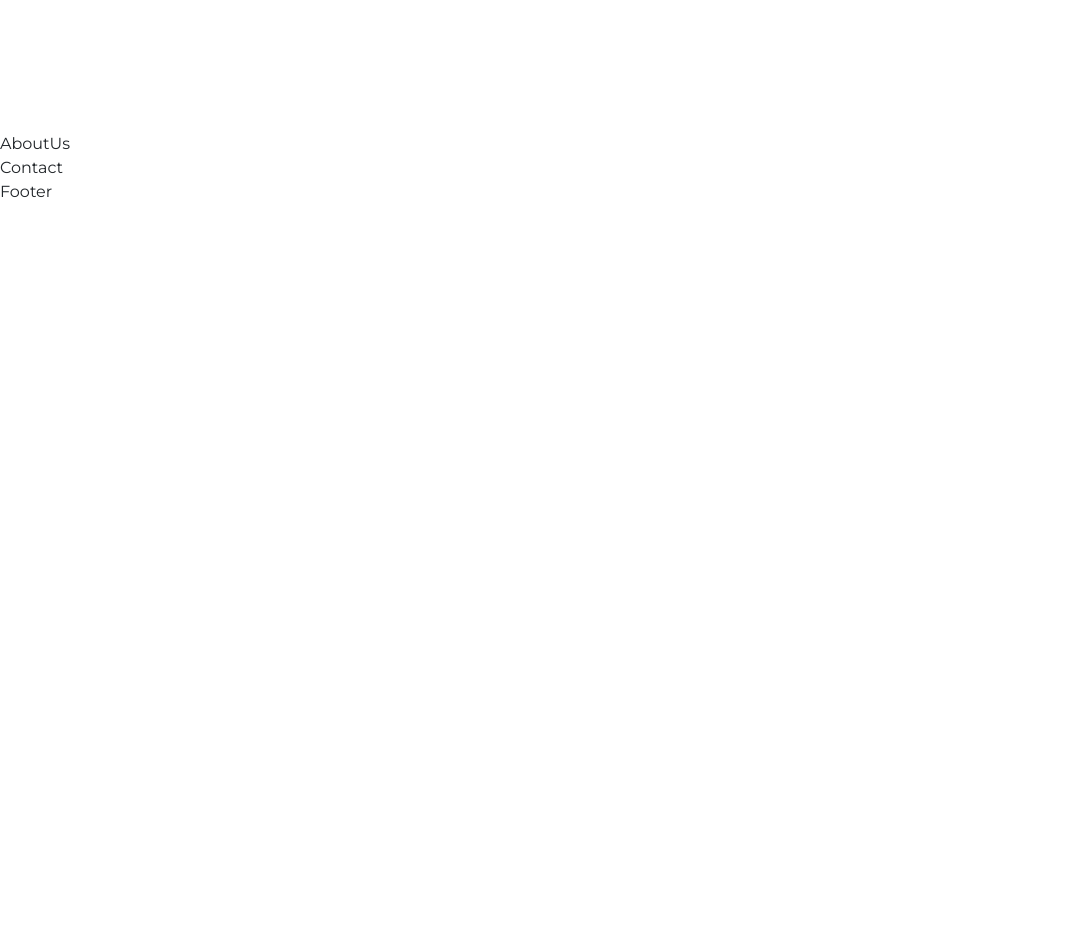
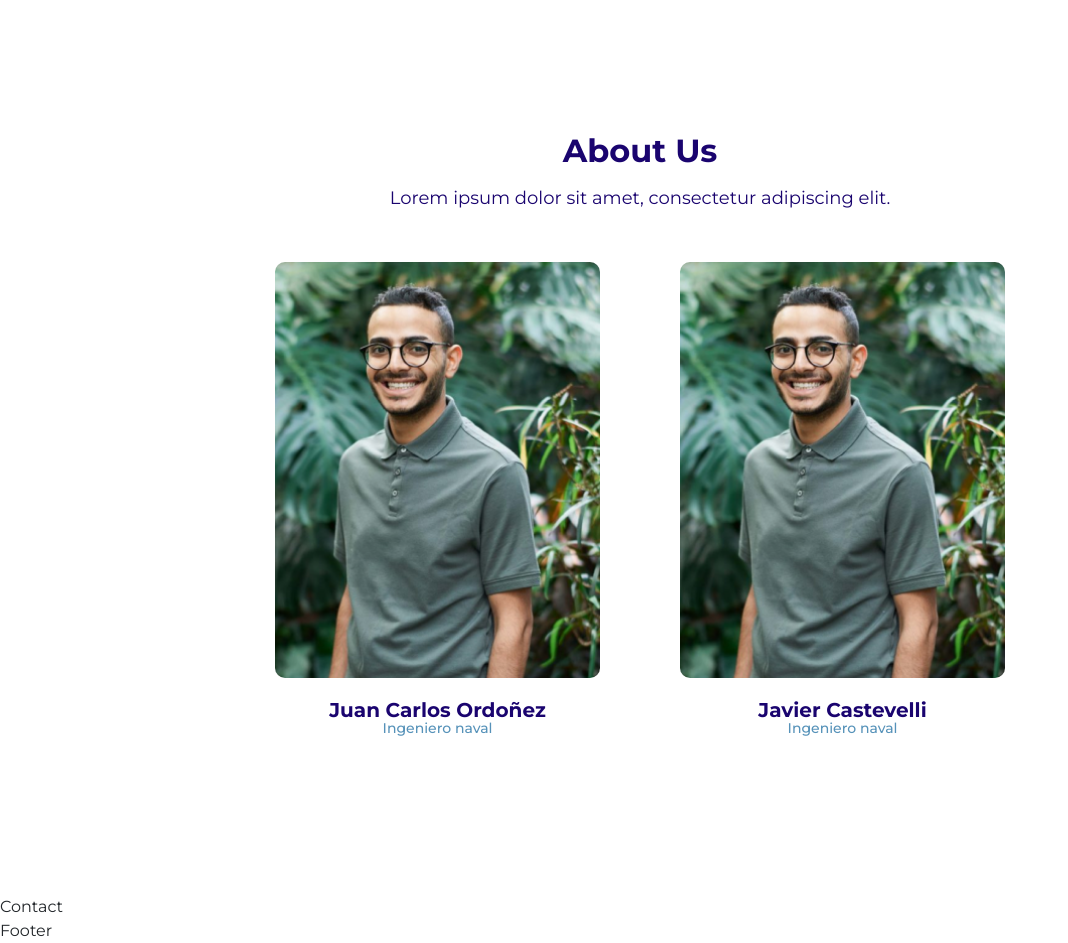
Before and after one commit to gojedaorias/neaa, a React (Vite) app: page / in a window 1280 px wide. Shown: the part 3480-4423 px from the top of the page, without its empty margins (0-1068 px from the left). Before the commit the page ends 3684 px from the top, so only its background shows below. Built offline with nearby package versions, Linux system fonts and the light colour scheme.

Commit message:
feat: Seccion nosotros lista

```diff
--- a/src/components/AboutUs/index.jsx
+++ b/src/components/AboutUs/index.jsx
@@ -1,6 +1,33 @@
+import { AboutContainer, AboutProfile, AboutProfileContainer, AboutProfileImage, AboutProfileName, AboutProfileTitle, AboutText, AboutTitle } from "./style"
+import profile1 from "../../assets/img/profile1.png"
 
 export const AboutUs = () => {
     return (
-        <div>AboutUs</div>
+        <AboutContainer>
+            <AboutTitle>About Us</AboutTitle>
+            <AboutText>
+                Lorem ipsum dolor sit amet, consectetur adipiscing elit.
+            </AboutText>
+            <AboutProfileContainer>
+                <AboutProfile>
+                    <AboutProfileImage src={profile1} alt="profile1" />
+                    <AboutProfileName>
+                        Juan Carlos Ordoñez
+                    </AboutProfileName>
+                    <AboutProfileTitle>
+                        Ingeniero naval
+                    </AboutProfileTitle>
+                </AboutProfile>
+                <AboutProfile>
+                    <AboutProfileImage src={profile1} alt="profile1" />
+                    <AboutProfileName>
+                        Javier Castevelli
+                    </AboutProfileName>
+                    <AboutProfileTitle>
+                        Ingeniero naval
+                    </AboutProfileTitle>
+                </AboutProfile>
+            </AboutProfileContainer>
+        </AboutContainer>
     )
 }
--- /dev/null
+++ b/src/components/AboutUs/style.jsx
@@ -0,0 +1,59 @@
+import styled from "styled-components"
+
+export const AboutContainer = styled.div`
+    display: flex;
+    flex-direction: column;
+    align-items: center;
+    justify-content: center;
+    margin-bottom: 150px;
+    `
+export const AboutTitle = styled.h2`
+    font-size: 32px;
+    font-weight: bold;
+    color: #1A046F;
+    margin-bottom: 15px;
+`
+export const AboutText = styled.p`
+    font-size: 18px;
+    color: #1A046F;
+    width: 600px;
+    margin-bottom: 50px;
+    text-align: center;
+
+    @media (max-width: 768px) {
+        width: 90vw;
+    }
+`
+export const AboutProfileContainer = styled.div`
+    display: flex;
+    flex-direction:row;
+    align-items: center;
+    justify-content: center;
+    gap:80px;
+
+    @media (max-width: 768px) {
+        flex-direction: column;
+    }
+    `
+export const AboutProfile = styled.div`
+    display: flex;
+    flex-direction: column;
+    align-items: center;
+    justify-content: center;
+    max-width: 350px;
+    `
+export const AboutProfileImage = styled.img`
+    width: 325px;
+    border-radius:10px;
+    margin-bottom: 20px;
+    `
+export const AboutProfileName = styled.h3`
+    font-size: 20px;
+    font-weight: bold;
+    color: #1A046F;
+    `
+export const AboutProfileTitle = styled.h4`
+    font-size: 14px;
+    color:#5692B9;
+    margin-top: -10px;
+    `
--- a/src/components/Benefits/styles.jsx
+++ b/src/components/Benefits/styles.jsx
@@ -30,6 +30,5 @@ grid-gap: 30px;
 
 @media (max-width: 768px) {
     grid-template-columns: 1fr;
-    /* grid-template-rows: repeat(6,minmax(350px,1fr)); */
 }
 `
```
Also changed, not shown: src/assets/img/profile1.png (added).
